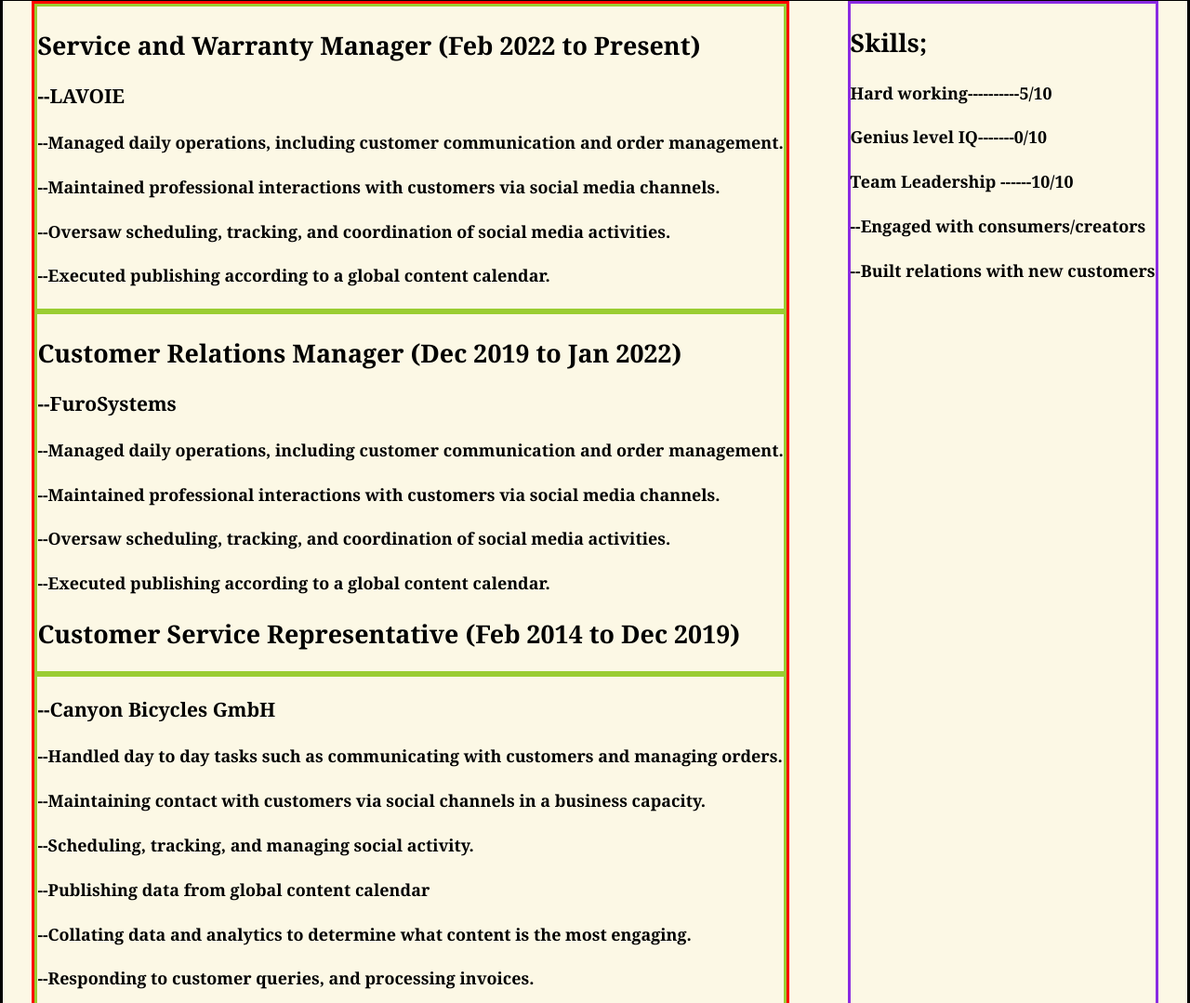
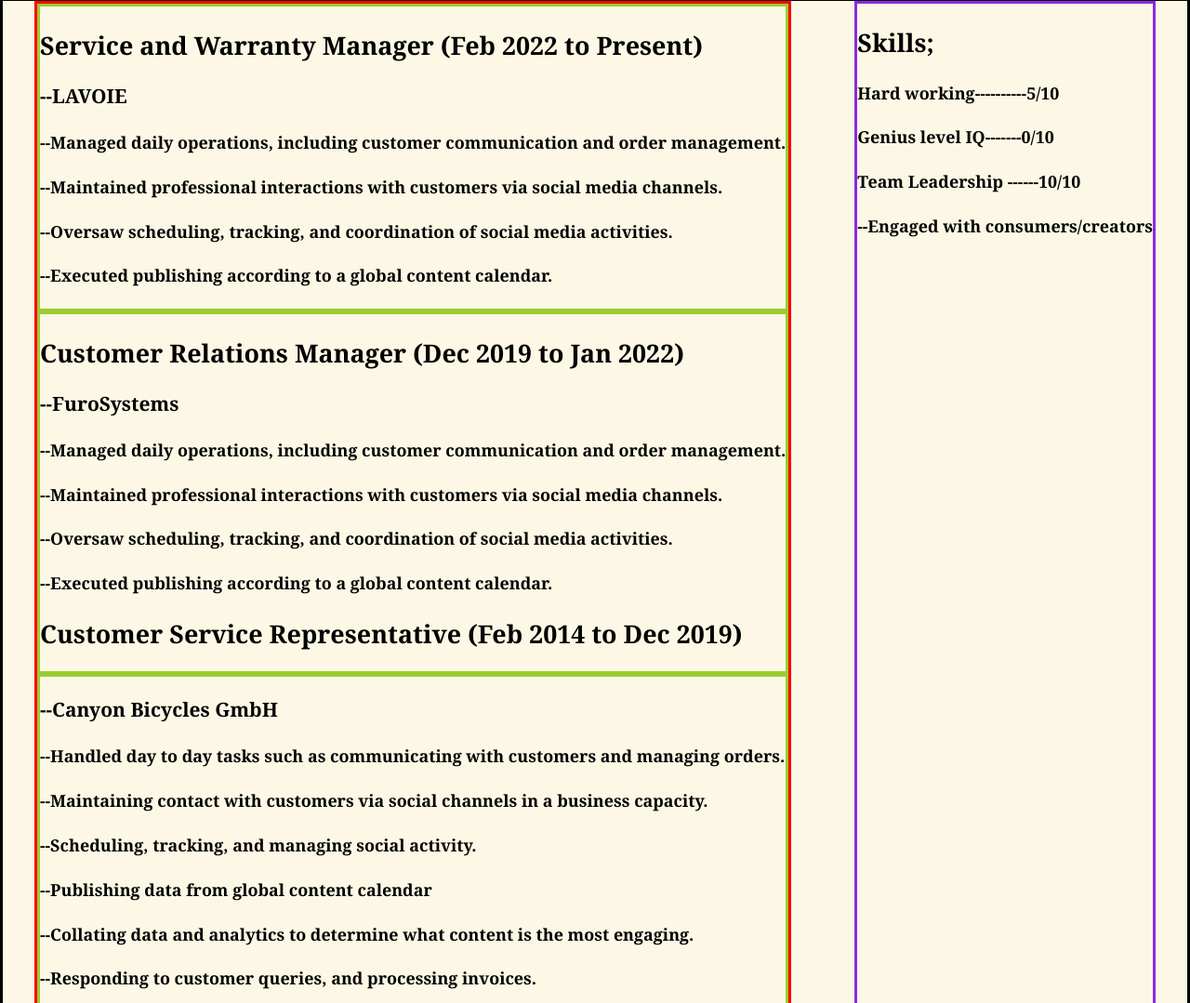
Before and after one commit to Manzi9/CV, a plain HTML site: page index.html in a window 1280 px wide. Shown: the part 1333-2412 px from the top of the page at 93% size. Drawn offline with Linux system fonts and the light colour scheme; a web font is replaced by a local one.

Commit message:
deleted last line

```diff
--- a/index.html
+++ b/index.html
@@ -163,7 +163,7 @@
           <h4>Genius level IQ-------0/10</h4>
           <h4>Team Leadership ------10/10</h4>
           <h4>--Engaged with consumers/creators</h4>
-          <h4>--Built relations with new customers</h4>
+
         </div>
       </div>
     </div>
```
